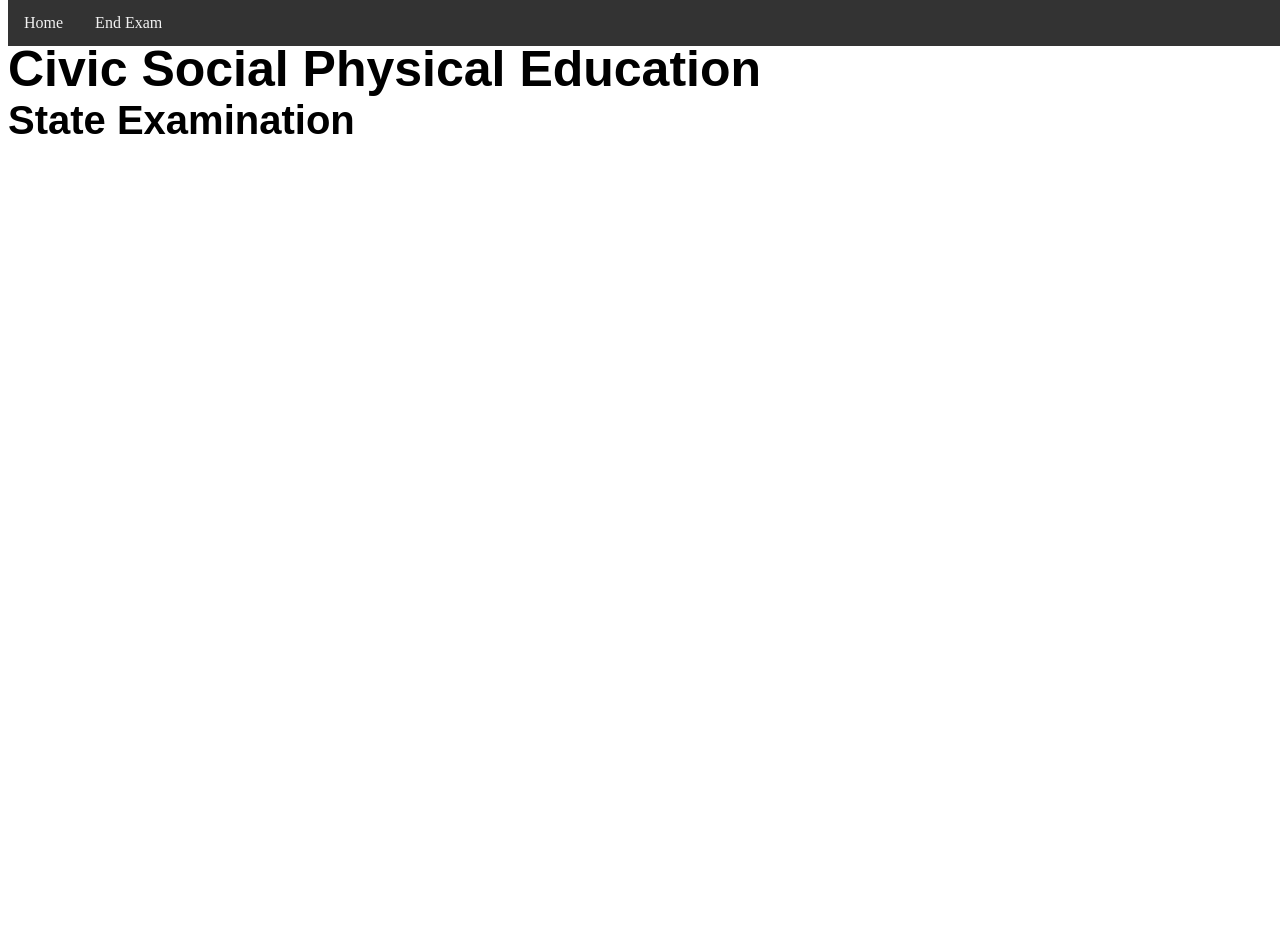
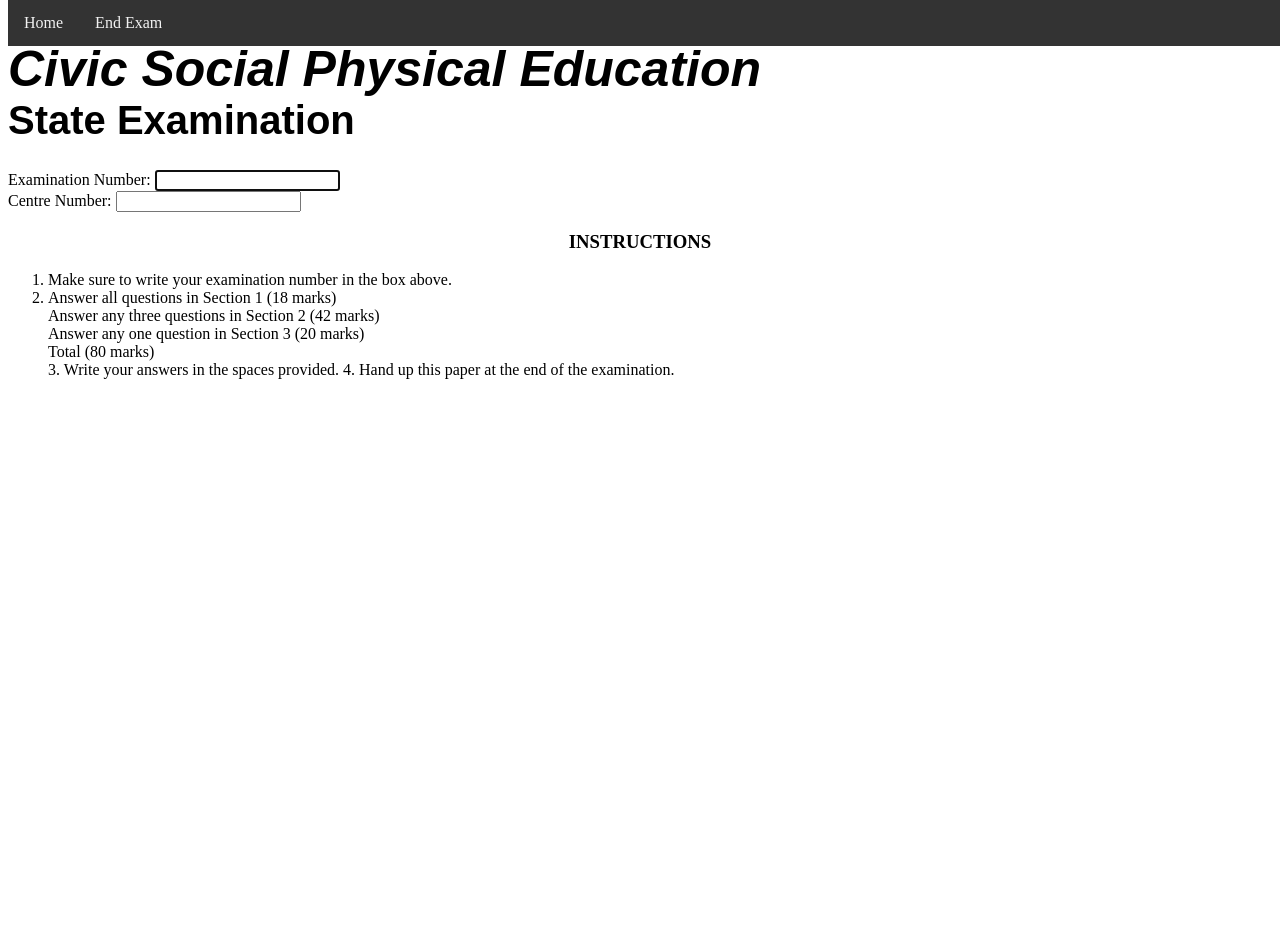
Before and after one commit to aidan959/ExamCorrector, a PHP site: page / in a window 1280 px wide. After the commit the page ends 800 px from the top, so only its background shows below. Run offline with PHP 8.4, Linux system fonts and the light colour scheme; some libraries are stand-ins or nearby versions.

Commit message:
Website updates, python file cleanup, javascript and css file creation.

```diff
--- a/html/index.html
+++ b/html/index.html
@@ -1,21 +1,43 @@
+<!DOCTYPE html PUBLIC "-//W3C//DTD XHTML 1.0 Strict//EN" "http://www.w3.org/TR/xhtml1/DTD/xhtml1-strict.dtd">
 <html>
     <head>
+        <script src="http://code.jquery.com/jquery-1.11.0.min.js"></script>
         <script type="text/javascript" src="js/mainloop.js"></script>
         <title>E-Examiner</title>
         <link rel="stylesheet" href="main.css">
+        <meta name="description" content="A CSPE online examiner corrected by machine learning." />
+        <meta name="keywords" content="state examinations, machine learning, future" />
     </head>
     <body>
         <div class="navbar">
             <a href="#home">Home</a>
             <a text-align="Right" href="#endexam">End Exam</a>
         </div>
+        <div id="top">
             <h1 class="heading1">
-        Civic Social Physical Education
+                <em>Civic Social Physical Education</em>
             </h1>
             <h1 class="secondheading">
             State Examination
             </h1>
-    <div id="container" style="width: 50%; height:97%; float:right;">
+        </div>
+        <div id="inputs">
+        Examination Number: <input autofocus="true" type="text" name="fname"><br>
+        Centre Number: <input type="text" name="lname"><br>
+        </div>
+        <div id="instructions">
+            <h3><centre>INSTRUCTIONS</centre></h3>
+            <ol>
+            <li>Make sure to write your examination number in the box above.</li>
+            <li>Answer	all questions in	Section	1			 	 (18	marks)<br>
+            Answer	any three questions in	Section	2		 (42	marks) <br>
+            Answer	any one question in	Section	3		 	 (20	marks)	<br>
+            Total		 	 	 	 	 	 	 (80	marks)	<br>
+            3. Write your answers in the spaces provided.
+            4. Hand up this paper at the end of the examination.
+
+    </div>
+    </div>
     </div>
     </body>
 </html>
--- a/html/js/mainloop.js
+++ b/html/js/mainloop.js
@@ -8,4 +8,5 @@ function questionList(){
         full_list = full_list + desc[i] + '<br>'
     }
     $("#container").text(full_list);
-  }
+}
+questionList()
--- a/html/main.css
+++ b/html/main.css
@@ -37,3 +37,12 @@
 .main {
     margin-top: 30px; /* Add a top margin to avoid content overlay */
 }
+.container {
+    width: 50%;
+    height:97%;
+    float:right;
+
+}
+h3 {
+    text-align: center;
+}
```
Also changed, not shown: 3 other files. Lines whose indentation alone changed are shown as unchanged.
